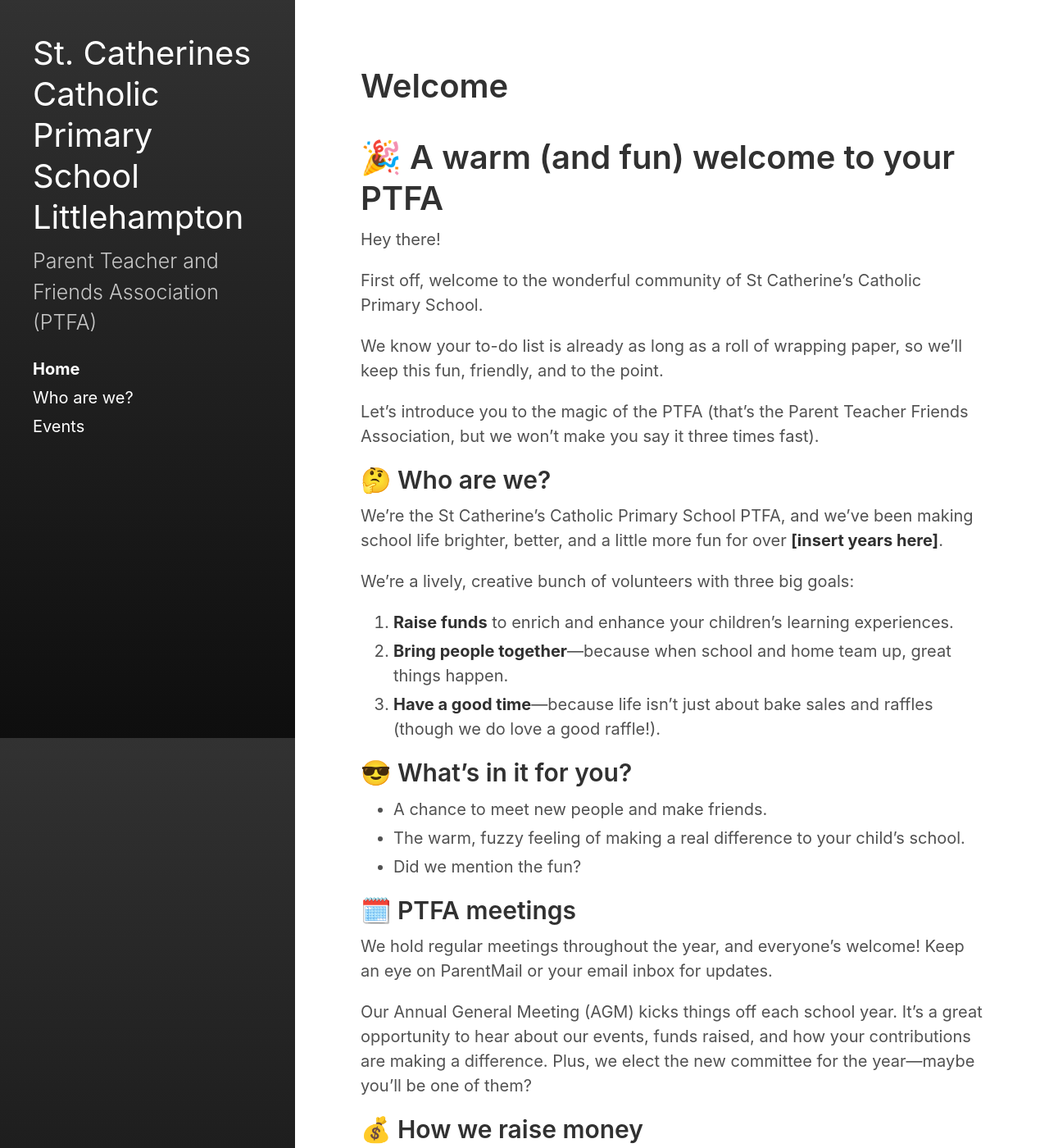
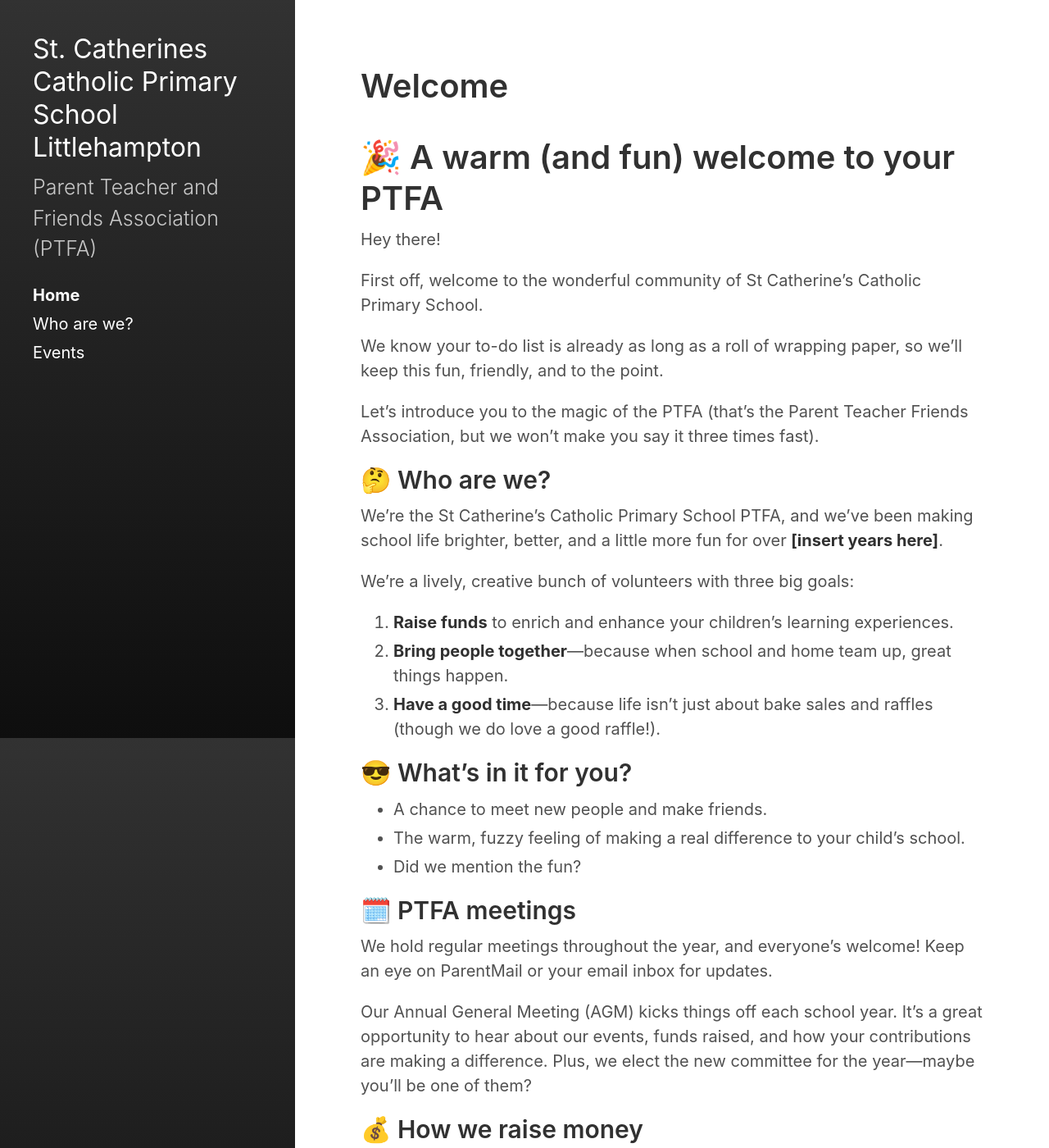
Before and after one commit to skeddy/stcathsptfa, a Jekyll site: the page built from index.md, in a window 1280 px wide and 1400 px high. Shown: the whole window at 82% size. Built offline with Jekyll 4.4.1, drawn with Linux system fonts in a browser that asks for light colours.

Commit message:
modified:   _sass/hydeout/_layout.scss

```diff
--- a/_sass/hydeout/_layout.scss
+++ b/_sass/hydeout/_layout.scss
@@ -110,7 +110,7 @@ body {
 
   // Bigger title
   .site-title {
-    font-size: 40px;
+    font-size: 32px;
   }
 
   // Show secondary nav content + lead
@@ -181,7 +181,7 @@ body {
     }
 
     .site-title {
-      font-size: 40px;
+      font-size: 32px;
       .back-arrow { display: none; }
     }
 
```
